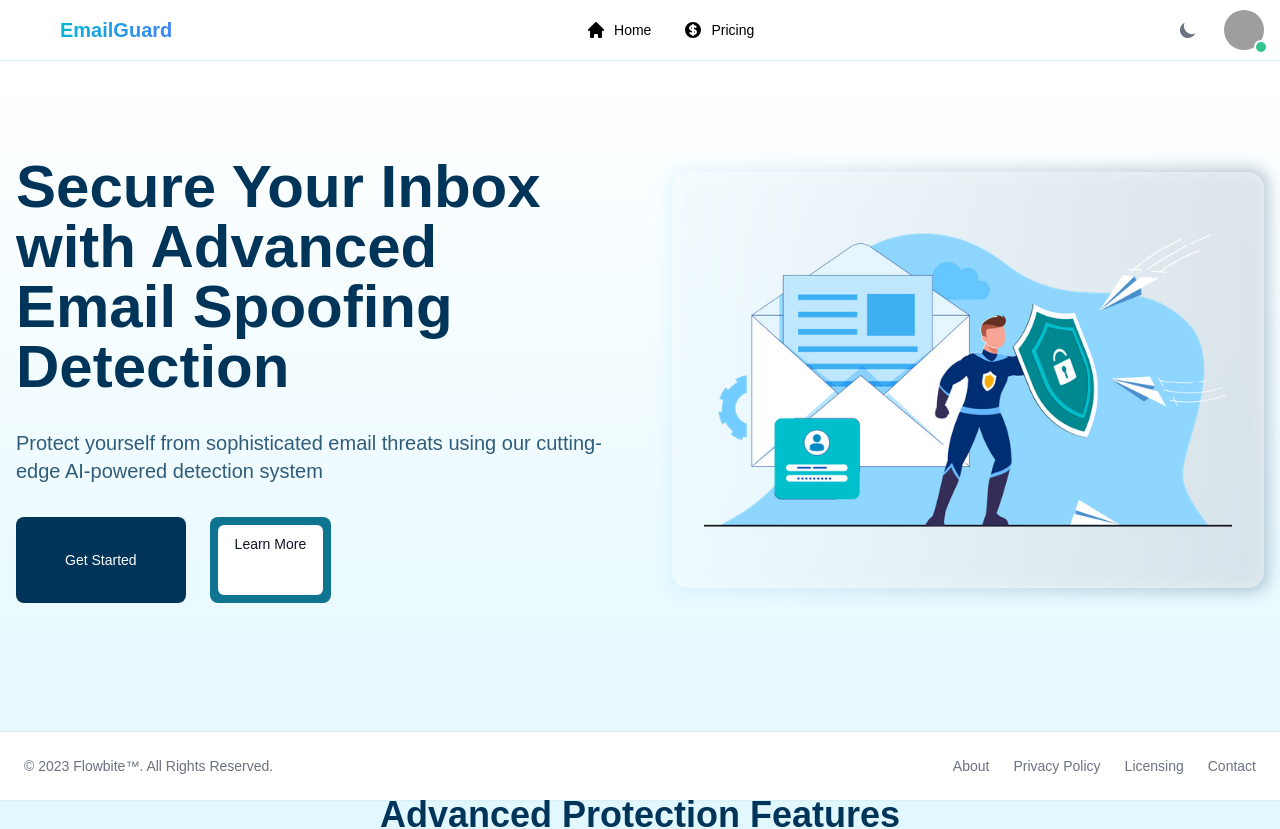
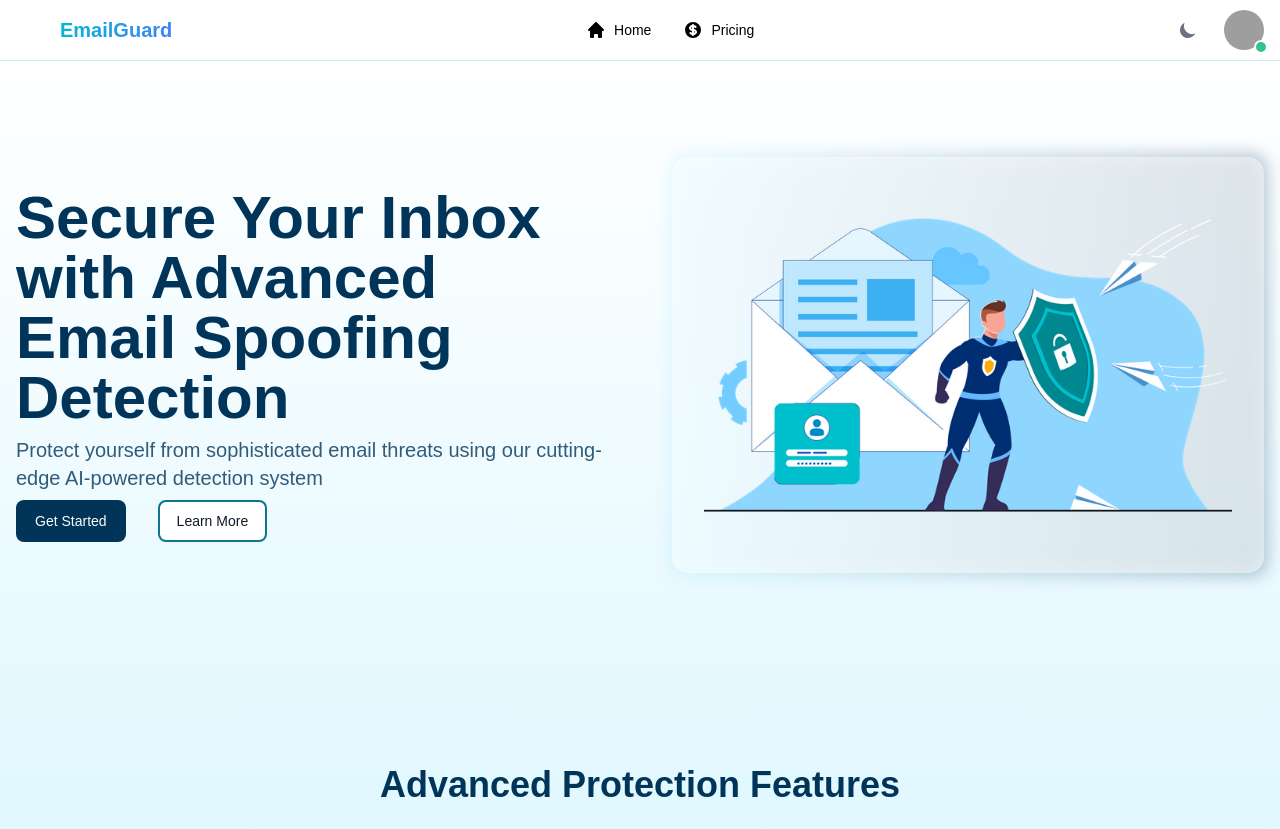
Before and after one commit to blaiserods26/HackSphere_CodeBreakers, a Next.js app in the folder frontend/: page /landing in a window 1280 px wide. Shown: the top 829 px of the page. Built offline with nearby package versions, Linux system fonts and the light colour scheme; grey boxes are pictures that could not be loaded.

Commit message:
vercel setup

```diff
--- a/frontend/package.json
+++ b/frontend/package.json
@@ -10,6 +10,8 @@
   },
   "dependencies": {
     "chartjs": "^0.3.24",
+    "dot": "^1.1.3",
+    "env": "^0.0.2",
     "firebase": "^11.2.0",
     "firebase-admin": "^13.0.2",
     "firebase-functions": "^6.3.1",
--- a/frontend/src/app/landing/page.tsx
+++ b/frontend/src/app/landing/page.tsx
@@ -7,7 +7,7 @@ const LandingPage = () => {
       {/* Hero Section */}
       <div className="container mx-auto px-4 py-24">
         <div className="flex flex-col lg:flex-row items-center justify-between gap-16">
-          <div className="lg:w-1/2 space-y-8">
+          <div className="lg:w-1/2 space-y-2">
             <h1 className="text-5xl md:text-6xl font-bold text-[#003459] dark:text-[#FFFFFF] leading-tight">
               Secure Your Inbox with Advanced Email Spoofing Detection
             </h1>
@@ -15,13 +15,13 @@ const LandingPage = () => {
               Protect yourself from sophisticated email threats using our
               cutting-edge AI-powered detection system
             </p>
-            <div className="flex gap-6">
-              <Button className="bg-[#003459] hover:bg-[#003459]/90 text-[#FFFFFF] dark:bg-[#ADEBFF] dark:hover:bg-[#ADEBFF]/90 dark:text-[#003459] px-8 py-6 text-lg">
+            <div className="flex gap-8">
+              <Button className="bg-[#003459] hover:bg-[#003459]/90 text-[#FFFFFF] dark:bg-[#ADEBFF] dark:hover:bg-[#ADEBFF]/90 dark:text-[#003459]  text-lg">
                 Get Started
               </Button>
               <Button
                 outline={true}
-                className="border-[#003459] text-[#003459] hover:bg-[#ADEBFF]/20 dark:border-[#ADEBFF] dark:text-[#ADEBFF] dark:hover:bg-[#003459]/20 p-2 text-lg">
+                className="border-[#003459] text-[#003459] hover:bg-[#ADEBFF]/20 dark:border-[#ADEBFF] dark:text-[#ADEBFF] dark:hover:bg-[#003459]/20  text-lg">
                 Learn More
               </Button>
             </div>
--- a/frontend/src/components/Footer.tsx
+++ b/frontend/src/components/Footer.tsx
@@ -1,7 +1,7 @@
 "use client";
 const Footer = () => {
   return (
-    <footer className="fixed bottom-0 left-0 z-20 w-full p-4 bg-white border-t border-gray-200 shadow-sm md:flex md:items-center md:justify-between md:p-6 dark:bg-gray-800 dark:border-gray-600">
+    <footer className="relative bottom-0 left-0 z-20 w-full p-4 bg-white border-t border-gray-200 shadow-sm md:flex md:items-center md:justify-between md:p-6 dark:bg-gray-800 dark:border-gray-600">
       <span className="text-sm text-gray-500 sm:text-center dark:text-gray-400">
         © 2023{" "}
         <a
```
Also changed, not shown: frontend/src/lib/firebase.ts (added, +34 -0 lines), 2 other files (tests, documents, lock files or other folders).
